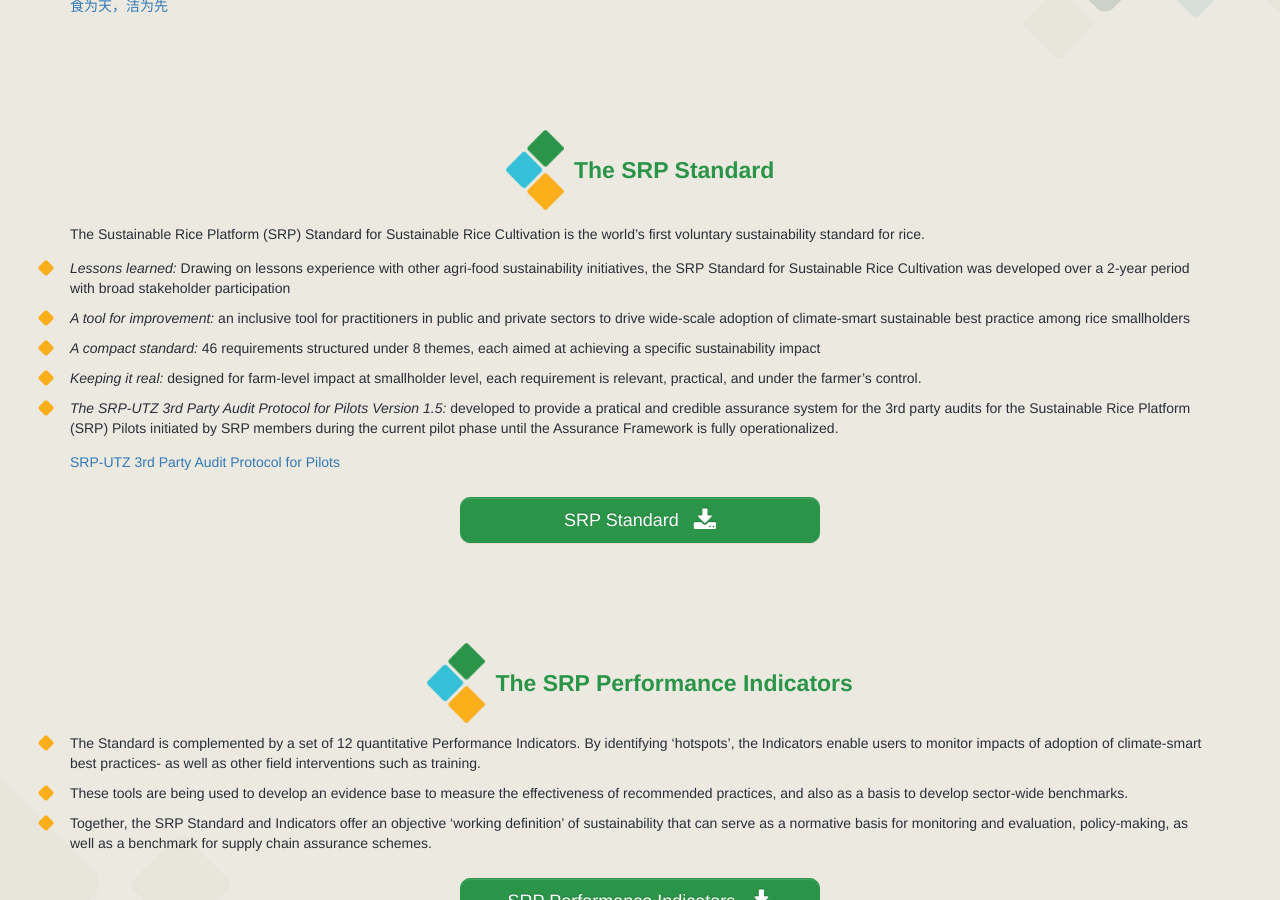
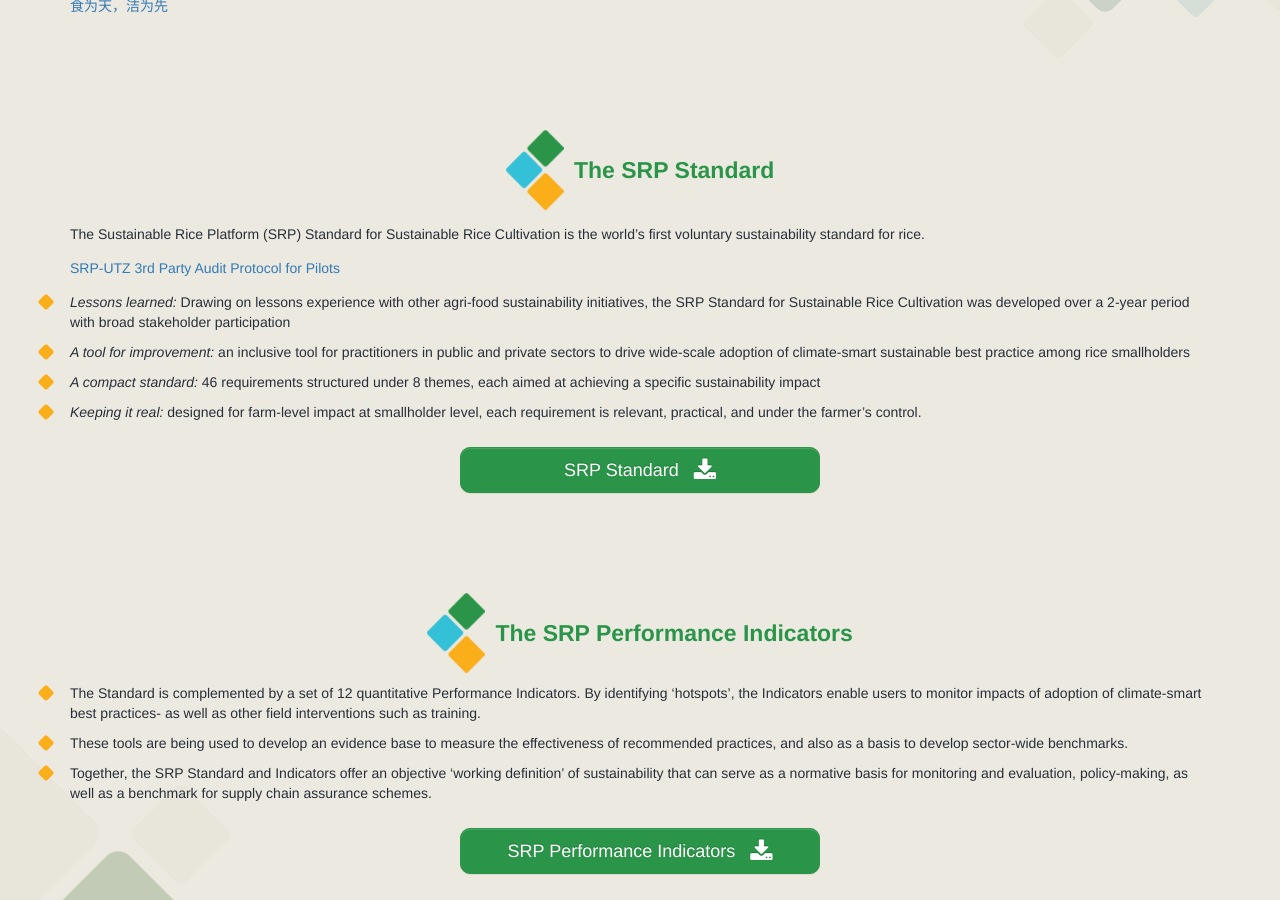
Before and after one commit to sustainablericeplatform/sustainablericeplatform.github.io, a Jekyll site: the page built from Resources/index.html, in a window 1280 px wide and 900 px high, scrolled down 944 px. Built offline with Jekyll 4.4.1, drawn with Linux system fonts in a browser that asks for light colours.

Commit message:
Update index.html

```diff
--- a/Resources/index.html
+++ b/Resources/index.html
@@ -40,13 +40,12 @@
             </div>
         </div>
         <p>The Sustainable Rice Platform (SRP) Standard for Sustainable Rice Cultivation is the world’s first voluntary sustainability standard for rice.</p>
+       <p><a href="/assets/docs/SRP-UTZ 3rd Party Audit Protocol for Pilots Version 1.5 29March2018.pdf" target="_blank">SRP-UTZ 3rd Party Audit Protocol for Pilots
         <ul class="srp-list">
             <li><i class="fa fa-square"></i><em class="blue">Lessons learned:</em> Drawing on lessons experience with other agri-food sustainability initiatives, the SRP Standard for Sustainable Rice Cultivation was developed over a 2-year period with broad stakeholder participation</li>
             <li><i class="fa fa-square"></i><em class="blue">A tool for improvement:</em> an inclusive tool for practitioners in public and private sectors to drive wide-scale adoption of climate-smart sustainable best practice among rice smallholders</li>
             <li><i class="fa fa-square"></i><em class="blue">A compact standard:</em> 46 requirements structured under 8 themes, each aimed at achieving a specific sustainability impact</li>
             <li><i class="fa fa-square"></i><em class="blue">Keeping it real:</em> designed for farm-level impact at smallholder level, each requirement is relevant, practical, and under the farmer’s control.  </li>
-                    <li><i class="fa fa-square"></i><em class="blue">The SRP-UTZ 3rd Party Audit Protocol for Pilots Version 1.5:</em> developed to provide a pratical and credible assurance system for the 3rd party audits for the Sustainable Rice Platform (SRP) Pilots initiated by SRP members during the current pilot phase until the Assurance Framework is fully operationalized.</li>
-                    <p><a href="/assets/docs/SRP-UTZ 3rd Party Audit Protocol for Pilots Version 1.5 29March2018.pdf" target=_blank">SRP-UTZ 3rd Party Audit Protocol for Pilots</a></p>
                 </ul>
                     <div class="row margin top">
             <div class="col-md-4 col-md-offset-4 col-sm-6 col-sm-offset-3">
```
